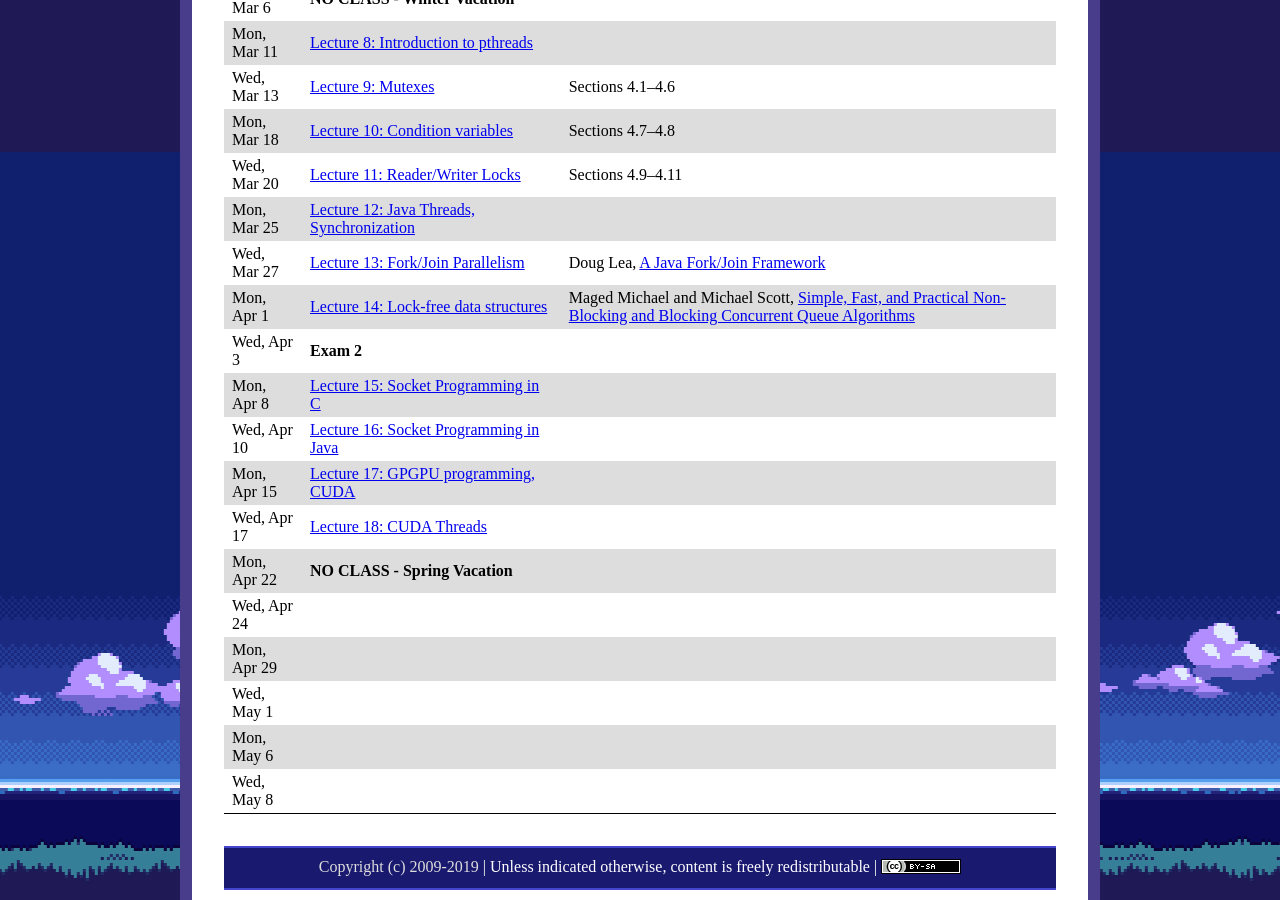
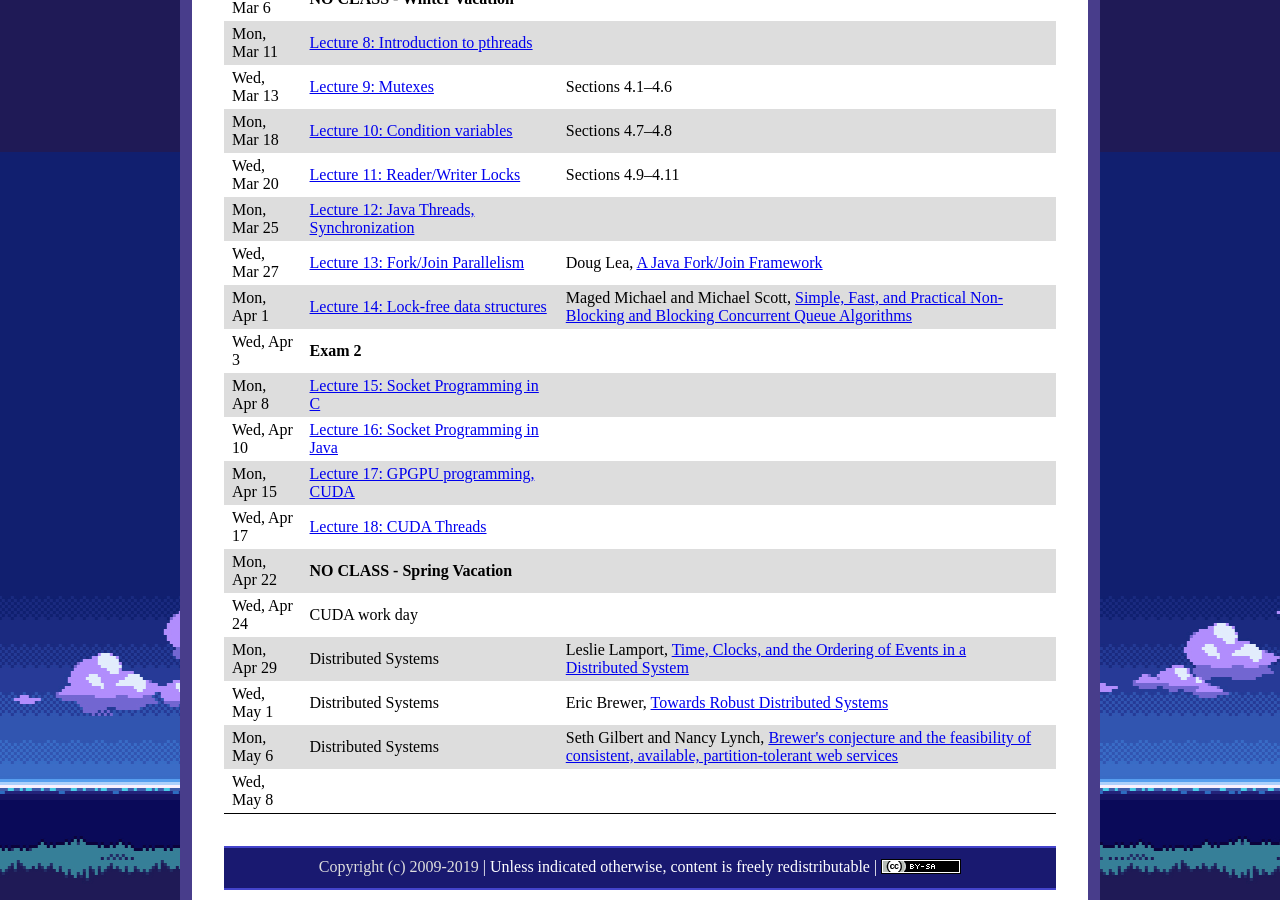
Before and after one commit to ycpcs/cs365-spring2019, a Jekyll site: the page built from schedule.md, in a window 1280 px wide and 900 px high, scrolled down 748 px. Built offline with Jekyll 4.4.1, drawn with Linux system fonts in a browser that asks for light colours.

Commit message:
add distributed systems topics

```diff
--- a/js/AACONFIG-scheduleInfo.js
+++ b/js/AACONFIG-scheduleInfo.js
@@ -112,7 +112,26 @@ courseInfo.classPeriods = [
 		reading: "",
 		lab: new NumberedLabNoFile(16, "CUDA Threads")
 	},
-
+	{
+		topic: new Topic("CUDA work day", ""),
+		reading: "",
+		lab: new Lab("No lab", "")
+	},
+	{
+		topic: new Topic("Distributed Systems", ""),
+		reading: new LinkedReading("Time, Clocks, and the Ordering of Events in a Distributed System", "http://lamport.azurewebsites.net/pubs/time-clocks.pdf", "Leslie Lamport"),
+		lab: new Lab("No lab", "")
+	},
+	{
+		topic: new Topic("Distributed Systems", ""),
+		reading: new LinkedReading("Towards Robust Distributed Systems", "https://github.com/emintham/Papers/raw/master/Brewer-%20Towards%20Robust%20Distributed%20Systems.pdf", "Eric Brewer"),
+		lab: new Lab("No lab", "")
+	},
+	{
+		topic: new Topic("Distributed Systems", ""),
+		reading: new LinkedReading("Brewer's conjecture and the feasibility of consistent, available, partition-tolerant web services", "https://www.comp.nus.edu.sg/~gilbert/pubs/BrewersConjecture-SigAct.pdf", "Seth Gilbert and Nancy Lynch"),
+		lab: new Lab("No lab", "")
+	},
 
 /*
 	{
```
Also changed, not shown: index.md (+1 -0 lines).
